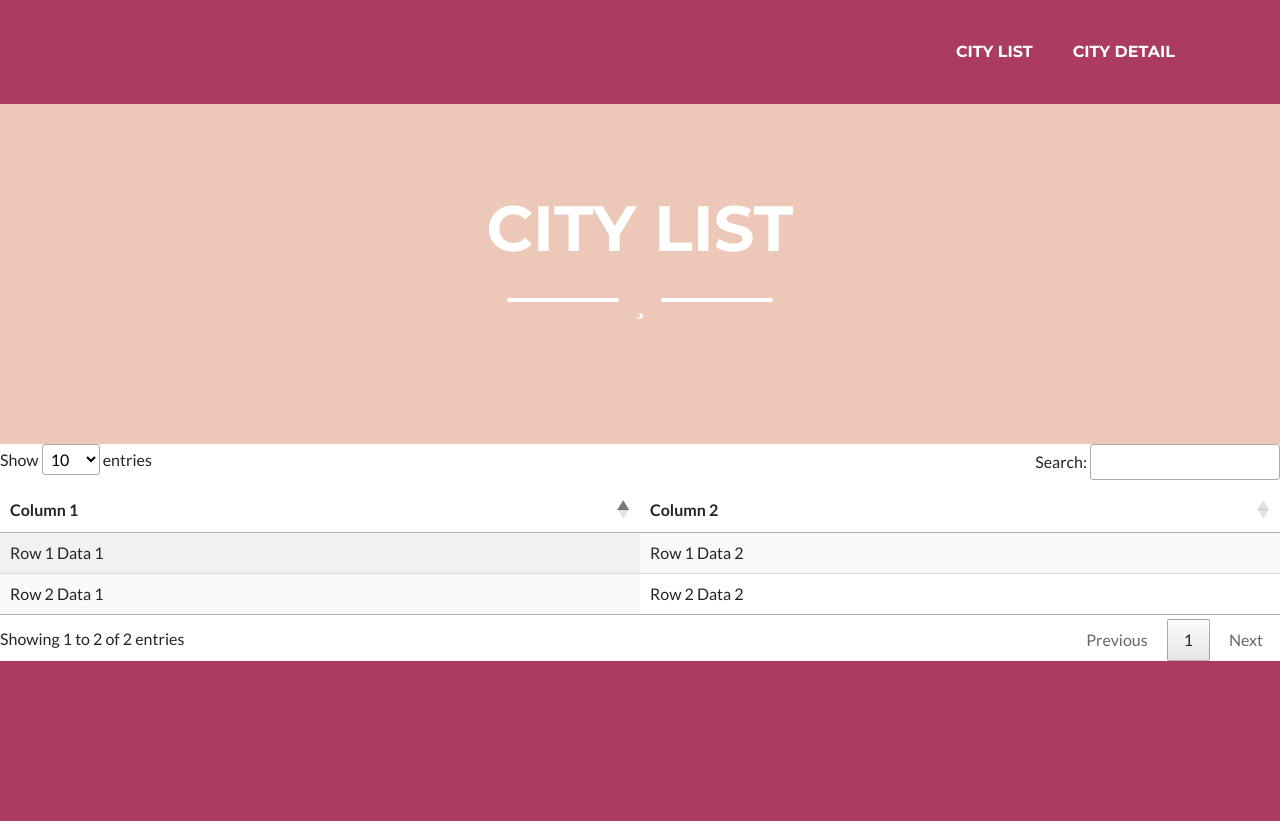
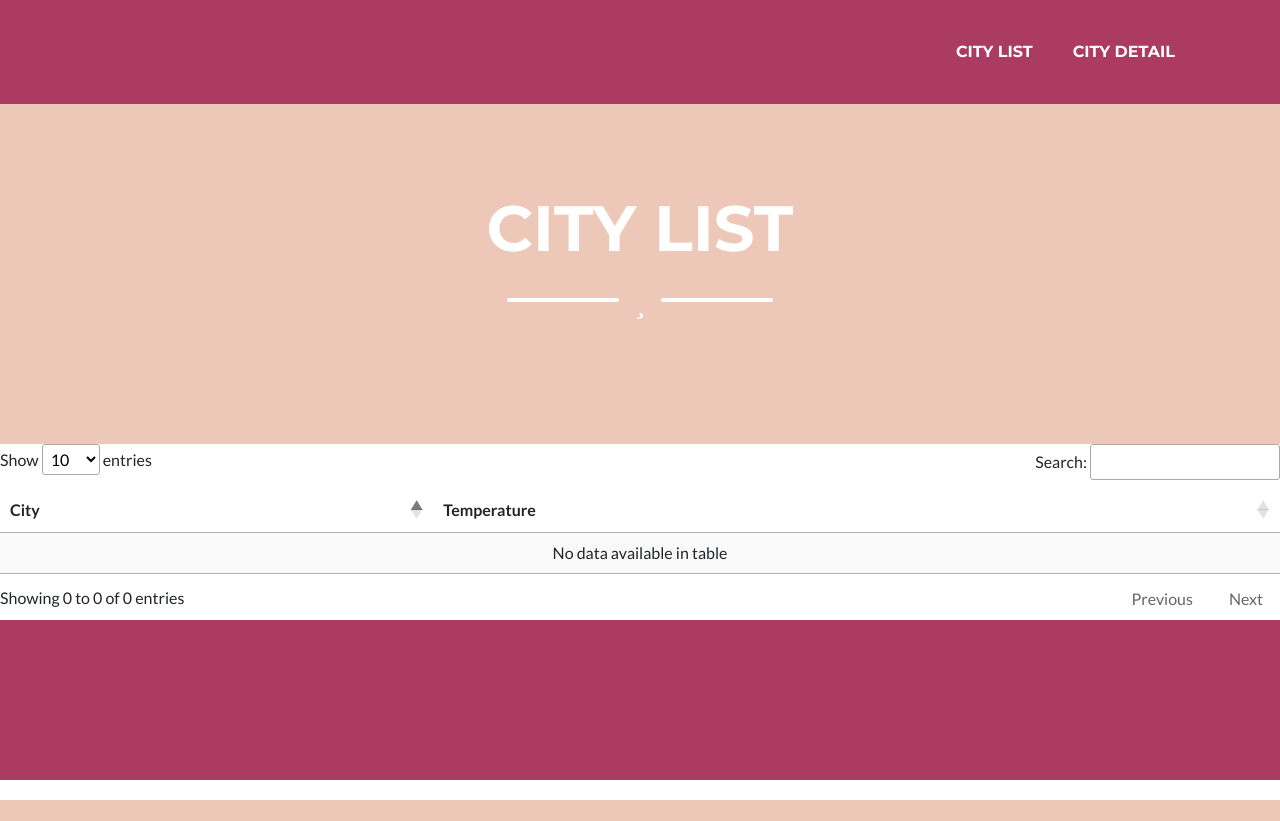
Before and after one commit to laashna/findrcity, a Django app: template findrcity/templates/city_list/city_list.html in a window 1280 px wide. After the commit the page ends 800 px from the top, so only its background shows below. Run offline with Django 3.2, Linux system fonts and the light colour scheme; the template is opened without the code that fills it, so the values that code supplies are empty; some libraries are stand-ins or nearby versions.

Commit message:
add city name and high/low temp into citylist table

```diff
--- a/findrcity/templates/city_list/city_list.html
+++ b/findrcity/templates/city_list/city_list.html
@@ -5,5 +5,5 @@
 {% block heading %}<h1 class="masthead-heading text-uppercase mb-0">City List</h1>{% endblock %}
 
 {% block body %}
-{% include 'city_list/datatable.html' %}
+{% include 'city_list/datatable.html' with city=city %}
 {% endblock %}
--- a/findrcity/templates/city_list/datatable.html
+++ b/findrcity/templates/city_list/datatable.html
@@ -1,18 +1,17 @@
 <table id="table_id" class="display">
     <thead>
     <tr>
-        <th>Column 1</th>
-        <th>Column 2</th>
+        <th>City</th>
+        <th>Temperature</th>
     </tr>
     </thead>
     <tbody>
-    <tr>
-        <td>Row 1 Data 1</td>
-        <td>Row 1 Data 2</td>
-    </tr>
-    <tr>
-        <td>Row 2 Data 1</td>
-        <td>Row 2 Data 2</td>
-    </tr>
+        {% for c in city %}
+            <tr>
+           <td>{{ c.name }}</td>
+            <td>{{ c.temperature_high }} - {{ c.temperature_low }}</td>
+            </tr>
+        {% endfor %}
+
     </tbody>
 </table>
```
Also changed, not shown: findrcity/city_list/views.py (+6 -1 lines).
